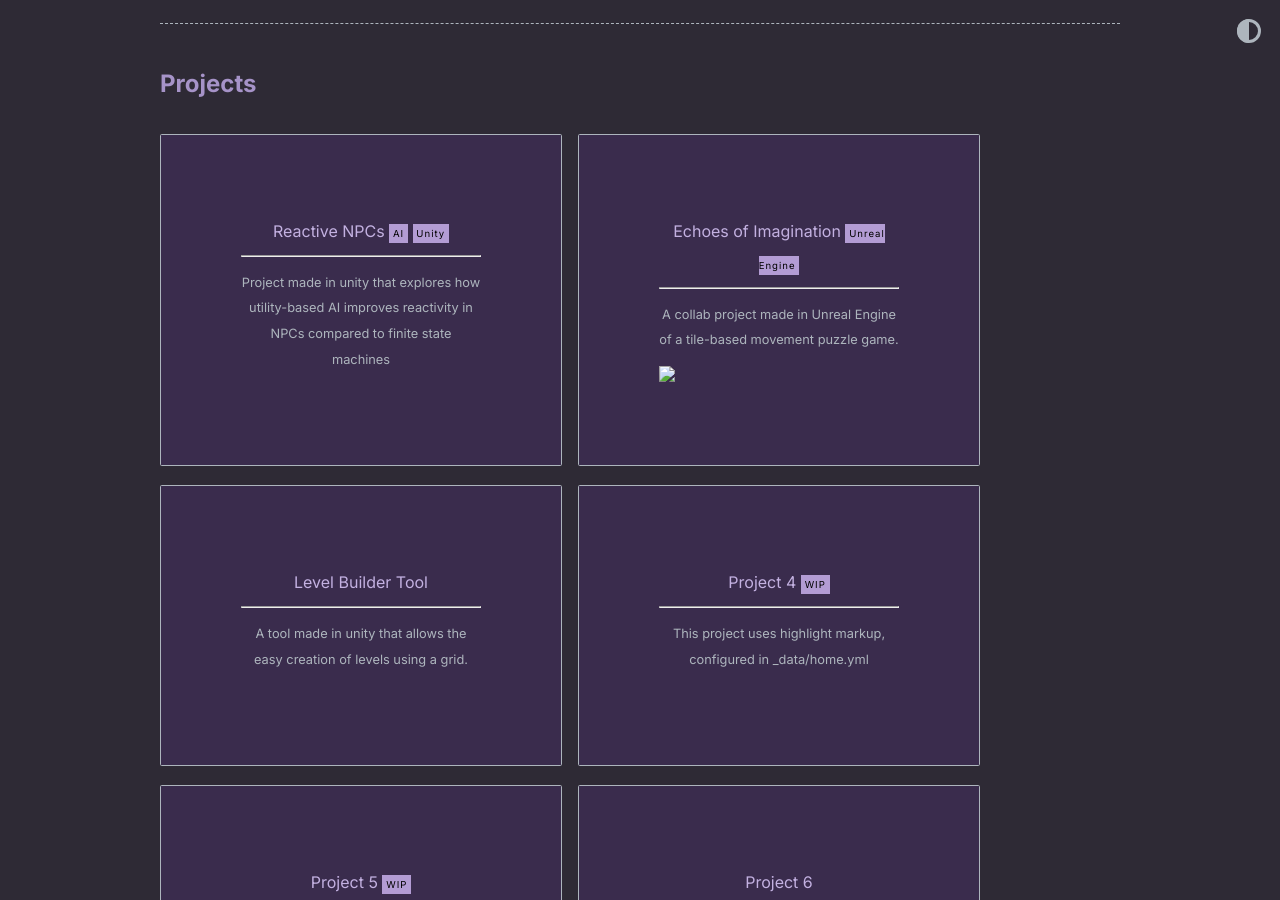
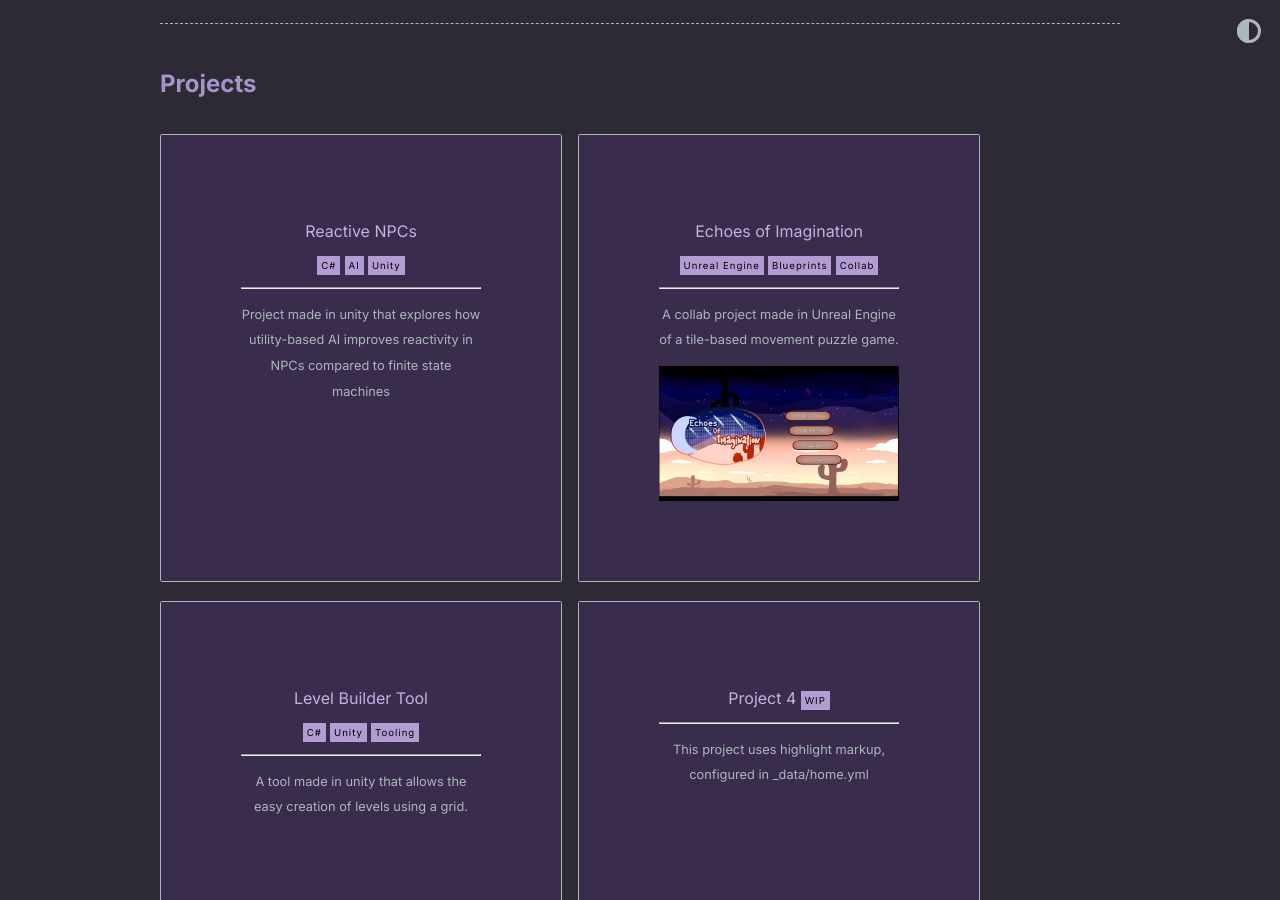
Before and after one commit to Jem-exe/jem-exe.github.io, a Jekyll site: the page built from index.md, in a window 1280 px wide and 900 px high, scrolled down 209 px. Built offline with Jekyll 4.4.1, drawn with Linux system fonts in a browser that asks for light colours.

Commit message:
card image plus tags

```diff
--- a/_data/home.yml
+++ b/_data/home.yml
@@ -23,20 +23,26 @@ project_entries:
     url: reactive-npcs
     desc: Project made in unity that explores how utility-based AI improves reactivity in NPCs compared to finite state machines
     image:
-    tag1: AI
-    tag2: Unity
+    tag1: C#
+    tag2: AI
+    tag3: Unity
 
   - title: Echoes of Imagination
     url: echoes-of-imagination
     desc: A collab project made in Unreal Engine of a tile-based movement puzzle game.
-    image: EchoesOfImaginationTitleScreen.png
+    image: ../images/EchoesOfImaginationTitleScreen.png
     tag1: Unreal Engine
+    tag2: Blueprints
+    tag3: Collab
 
 
   - title: Level Builder Tool
     url: level-builder-tool
     desc: A tool made in unity that allows the easy creation of levels using a grid.
     image:
+    tag1: C#
+    tag2: Unity
+    tag3: Tooling
 
   - title: Project 4
     url: overview-post
--- a/_includes/card_list.html
+++ b/_includes/card_list.html
@@ -11,6 +11,7 @@
           {% endif %}
 
         </span>
+          <br>
 
           {% if item.tag1 %}
             <mark>{{ item.tag1 }}</mark>
@@ -19,6 +20,11 @@
           {% if item.tag2 %}
             <mark>{{ item.tag2 }}</mark>
           {% endif %}
+
+          {% if item.tag3 %}
+            <mark>{{ item.tag3 }}</mark>
+          {% endif %}
+
 
         <hr />
 
```
